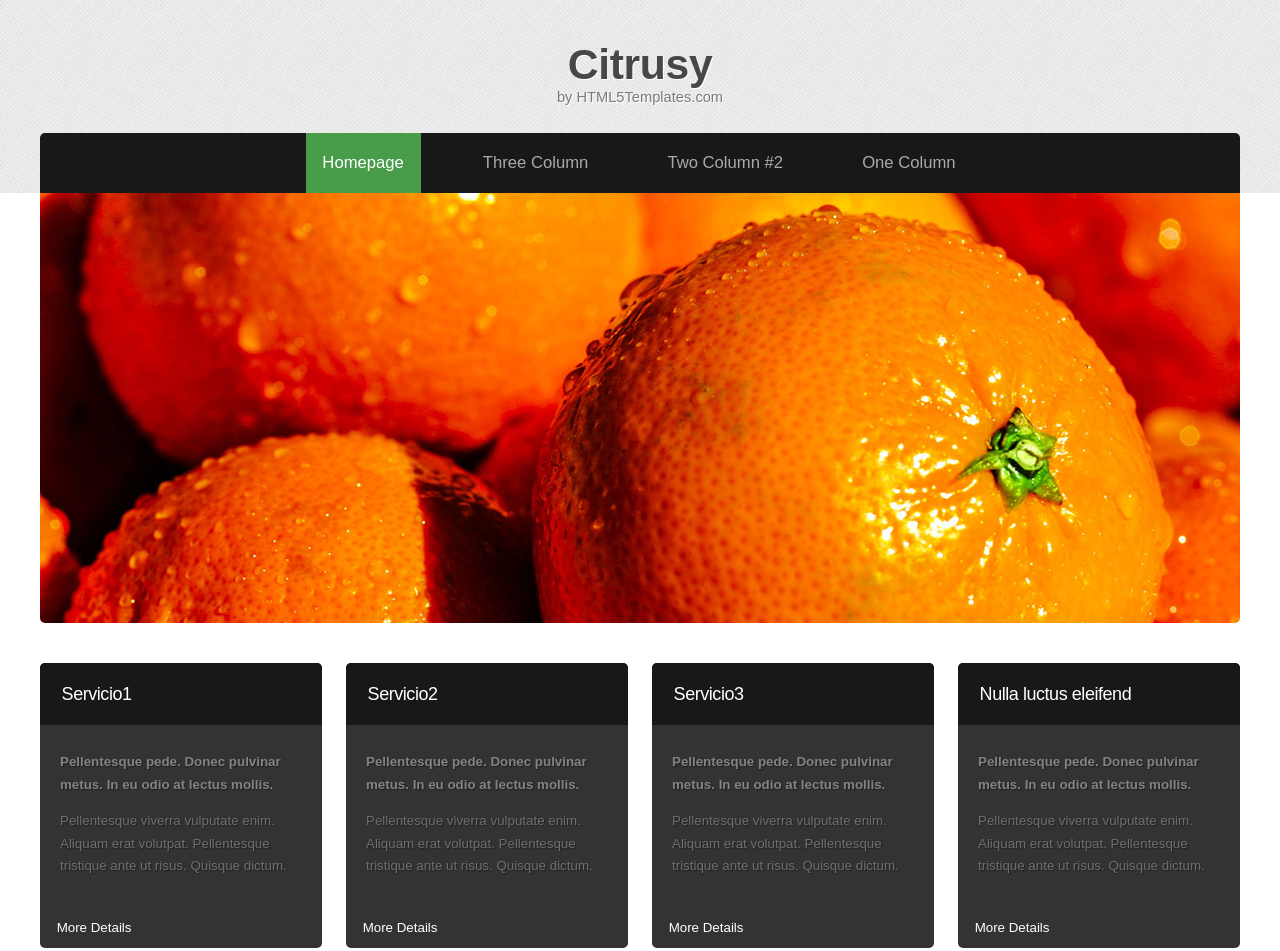
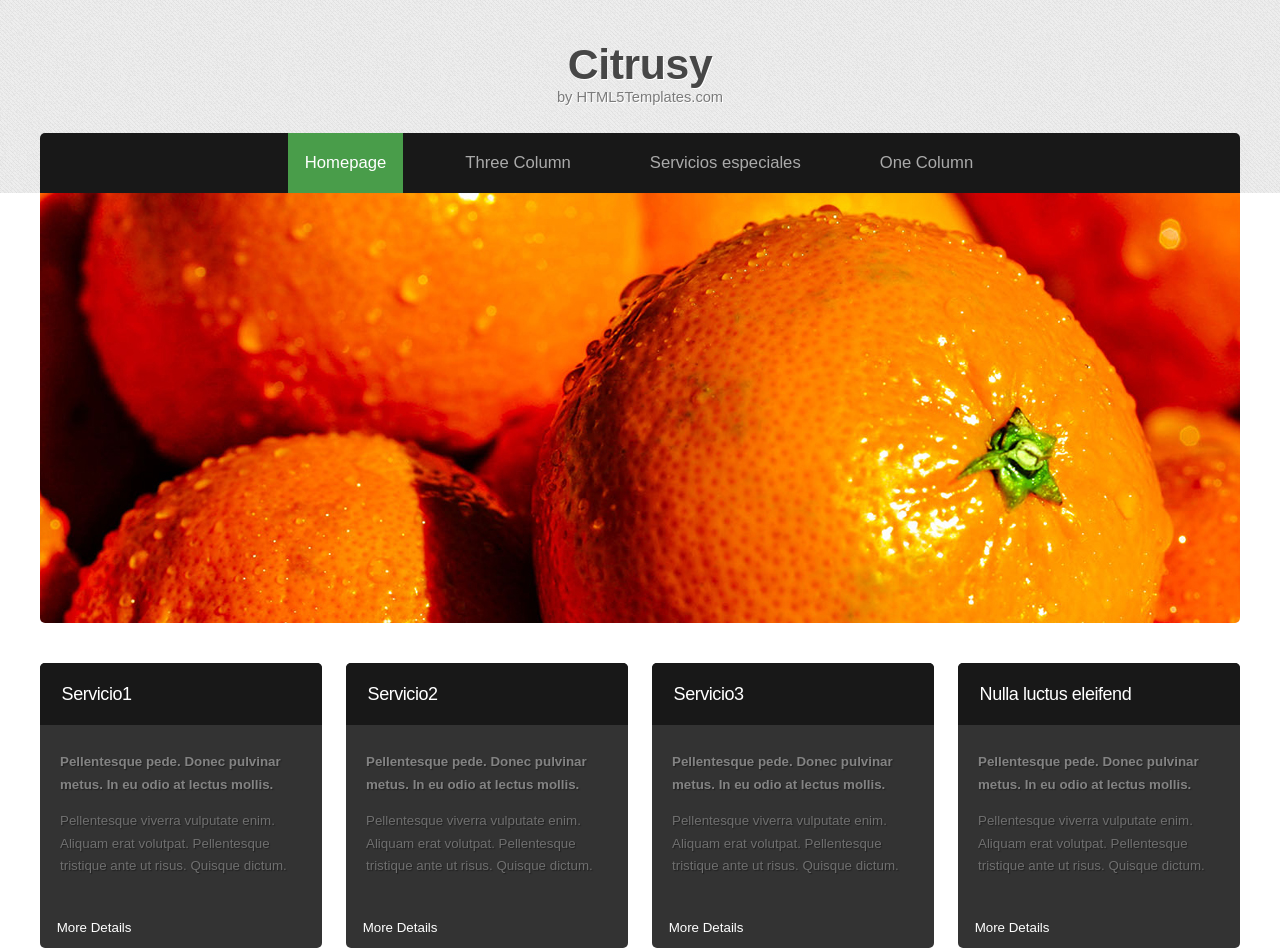
Before and after one commit to gmillan/cursodegit, a plain HTML site: page index.html in a window 1280 px wide. Shown: the top 951 px of the page. Drawn offline with Linux system fonts and the light colour scheme.

Commit message:
Modificando index.

```diff
--- a/index.html
+++ b/index.html
@@ -41,7 +41,7 @@
 						<ul>
 							<li class="current_page_item"><a href="index.html">Homepage</a></li>
 							<li><a href="servicios.html">Three Column</a></li>
-							<li><a href="twocolumn2.html">Two Column #2</a></li>
+							<li><a href="servicios_especiales.html">Servicios especiales</a></li>
 							<li><a href="onecolumn.html">One Column</a></li>
 						</ul>
 					</nav>
```
